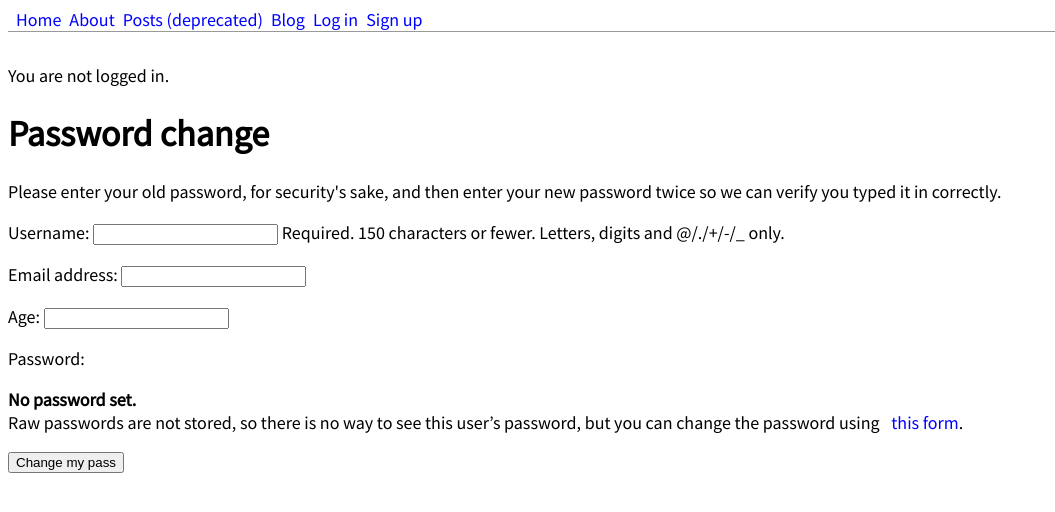
After one commit to hrzr/django-book-tutorial, a Django app: template test-project/templates/registration/password_change_form.html in a window 1280 px wide. The commit adds this page. Shown: the top 512 px of the page, without its empty margins (0-1055 px from the left). Run offline with Django 4.2, Linux system fonts and the light colour scheme; the template is opened without the code that fills it: values that come from a table or form of the project are taken from there, others are empty.

Commit message:
Added custom password change handling templates

```diff
--- a/test-project/templates/base.html
+++ b/test-project/templates/base.html
@@ -21,7 +21,6 @@
         <a href="{% url 'login' %}">Log in</a>
         <a href="{% url 'signup' %}">Sign up</a>
     {% endif %}
-
 </header>
 <div class="base-href">
     {% if user.is_authenticated %}
--- /dev/null
+++ b/test-project/templates/registration/password_change_form.html
@@ -0,0 +1,19 @@
+<!-- templates/registrations/password_change_form.html -->
+{% extends 'base.html' %}
+
+{% block title %}
+Password change
+{% endblock %}
+
+{% block content %}
+    <h1>Password change</h1>
+    <p>
+        Please enter your old password, for security's sake, and then enter
+        your new password twice so we can verify you typed it in correctly.
+    </p>
+    <form action="" method="post">
+        {% csrf_token %}
+        {{ form.as_p }}
+        <input type="submit" value="Change my pass">
+    </form>
+{% endblock %}
```
Also changed, not shown: test-project/templates/registration/password_change_done.html (added, +11 -0 lines).
